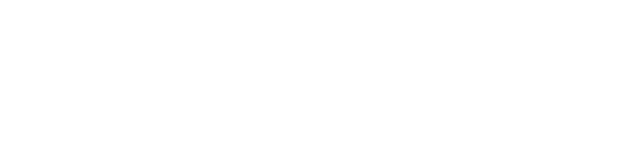
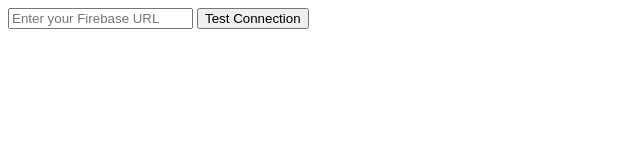
Before and after one commit to riteshbera953-png/SOPNA, a website: page index.html in a window 1280 px wide. Shown: the whole page, without its empty margins (0-640 px from the left). Drawn offline with Linux system fonts and the light colour scheme.

Commit message:
Update index.html

```diff
--- a/index.html
+++ b/index.html
@@ -1,19 +1,35 @@
+<input
+  id="firebaseUrl"
+  type="url"
+  placeholder="Enter your Firebase URL"
+/>
+
+<button onclick="testFirebase()">Test Connection</button>
+
+<p id="status"></p>
+
 <script>
-async function forwardFirebaseUrl(firebaseUrl) {
-  const response = await fetch(
-    "https://sopna-32z2.onrender.com/api/firebase/forward",
-    {
-      method: "POST",
-      headers: {
-        "Content-Type": "application/json"
-      },
-      body: JSON.stringify({
-        firebaseUrl: firebaseUrl
-      })
+async function testFirebase() {
+  const input = document.getElementById("firebaseUrl");
+  const status = document.getElementById("status");
+
+  try {
+    const url = new URL(input.value.trim());
+
+    if (
+      url.protocol !== "https:" ||
+      !(
+        url.hostname.endsWith(".firebasedatabase.app") ||
+        url.hostname.endsWith(".firebaseio.com")
+      )
+    ) {
+      throw new Error("Invalid Firebase URL");
     }
-  );
 
-  const result = await response.json();
-  console.log(result);
+    status.textContent =
+      "Firebase URL format valid. Connection permission still needs verification.";
+  } catch (error) {
+    status.textContent = error.message || "Invalid URL";
+  }
 }
 </script>
```
